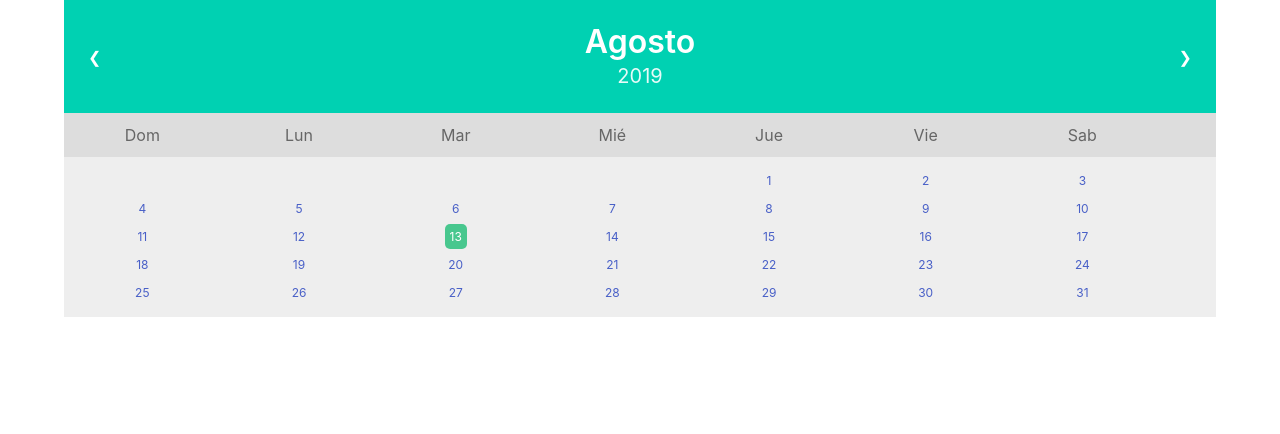
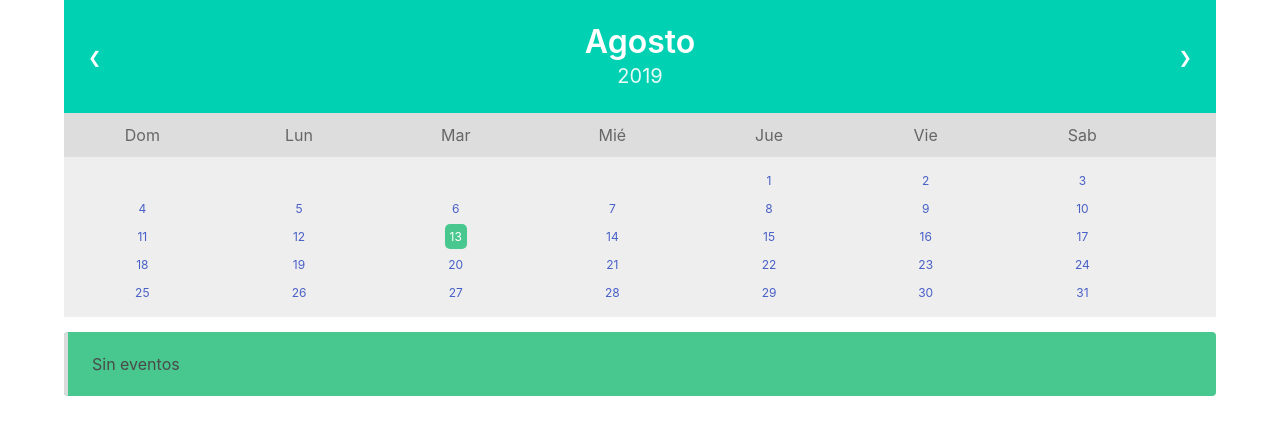
Before and after one commit to leosykes117/calendar, a Vue app in the folder calendar-spa/: page /#/ in a window 1280 px wide. Both pictures are taken after a click on the link "13". Shown: the top 434 px of the page. Built offline with nearby package versions, Linux system fonts and the light colour scheme.

Commit message:
Se agrega el metodo para calcular la semana de pascua; Se añadio el evento para elegir un día y mostrar su información

```diff
--- a/calendar-spa/src/calendarModules/calendar.js
+++ b/calendar-spa/src/calendarModules/calendar.js
@@ -71,19 +71,75 @@ class Calendar {
 		this._year = date.year();
 	}
 
-	get date () {
+	get date() {
 		return this._date;
 	}
 
-	get month () {
+	get month() {
 		return this._month;
 	}
 
-	get year () {
+	get year() {
 		return this._year;
 	}
 
-	zeller () {
+	setDay(currentDay, pascuaDate) {
+		let dateInfo = {};
+		let nowDate = moment([this._year, this._month.index - 1, currentDay]);
+
+		if (nowDate.format('D/M/YYYY') == moment(Date.now()).format('D/M/YYYY')) {
+
+			dateInfo.style = 'active has-background-success has-text-white';
+
+		} else if (pascuaDate != undefined && nowDate.date() == pascuaDate.date()) {
+
+			dateInfo.style = 'active has-background-grey has-text-white';
+			dateInfo.eventName = "Domingo de Pascua"
+
+		} else {
+			if (holidays.hasOwnProperty(`${this._month.index}`)) {
+				for (let date of holidays[this._month.index].dates) {
+					if (date.day == currentDay) {
+						if (date.hasOwnProperty('each')) {
+							if ((this._year - date.each.pivot) % date.each.year == 0) {
+								dateInfo.style = 'active has-background-warning';
+								dateInfo.eventName = date.name
+							}
+						} else {
+							dateInfo.style = 'active has-background-warning';
+							dateInfo.eventName = date.name
+						}
+						break;
+					}
+				}
+			}
+		}
+		return dateInfo;
+	}
+
+	generateMonth() {
+		let days = [];
+		let startDayOfWeek = this.zeller();
+		let pascuaDate = moment(this.pascua())
+		this._month.days += (this._month.days == 28 && moment([this._year]).isLeapYear()) ? startDayOfWeek + 1 : startDayOfWeek;
+
+		for (let i = 1; i <= this._month.days; i++) {
+			let day = {};
+			if (i > startDayOfWeek) {
+				day.index = i - startDayOfWeek;
+				let event = (pascuaDate.month() != this._month.index) ? this.setDay(day.index) : this.setDay(day.index, pascuaDate);
+				day.useClass = event.style;
+				day.eventName = event.eventName;
+			}
+			days.push(day);
+		}
+		return {
+			"name": this._month.name,
+			days
+		};
+	}
+
+	zeller() {
 		let a = Math.trunc((14 - this._month.index + 1) / 12);
 		let y = this._year - a;
 		let m = this._month.index + 12 * a - 2;
@@ -99,40 +155,48 @@ class Calendar {
 		return Math.trunc(h);
 	}
 
-	setDay (currentDay) {
-		let style;
-		if (`${currentDay}/${this._month.index}/${this._year}` == moment(Date.now()).format('D/M/YYYY')) {
-			style = 'active has-background-success has-text-white'
+	pascua() {
+		let M, N;
+
+		if (this._year > 1583 && this._year < 1699) {
+			[M, N] = [22, 2];
+		} else if (this._year > 1700 && this._year < 1799) {
+			[M, N] = [23, 3];
+		} else if (this._year > 1800 && this._year < 1899) {
+			[M, N] = [23, 4];
+		} else if (this._year > 1900 && this._year < 2099) {
+			[M, N] = [24, 5];
+		} else if (this._year > 2100 && this._year < 2199) {
+			[M, N] = [24, 6];
+		} else if (this._year > 2200 && this._year < 2299) {
+			[M, N] = [25, 0];
+		}
+
+		let a = this._year % 19;
+		let b = this._year % 4;
+		let c = this._year % 7;
+		let d = ((19 * a) + M) % 30;
+		let e = ((2 * b) + (4 * c) + (6 * d) + N) % 7;
+		let f = d + e;
+		let day, month;
+
+		if (f < 10) {
+			day = f + 22;
+			month = 3;
 		} else {
-			if (holidays.hasOwnProperty(`${this._month.index}`)) {
-				for (let date of holidays[this._month.index].dates) {
-					if (date.day == currentDay) {
-						style = 'active has-background-warning';
-						break;
-					}
-				}
-			}
+			day = f - 9;
+			month = 4;
 		}
-		return style;
-	}
 
-	generateMonth () {
-		let days = [];
-		let startDayOfWeek = this.zeller();
-		this._month.days += (this._month.days == 28 && moment([this._year]).isLeapYear()) ? startDayOfWeek + 1 : startDayOfWeek;
+		if (day == 26 && month == 4) {
+			day = 19;
+		}
 
-		for (let i = 1; i <= this._month.days; i++) {
-			let day = {};
-			if (i > startDayOfWeek) {
-				day.index = i - startDayOfWeek;
-				day.useClass = this.setDay(day.index);
-			}
-			days.push(day);
+		if (day == 25 && month == 4 && d == 28 && e == 6 && a > 10) {
+			day = 18;
 		}
-		return {
-			"name": this._month.name,
-			days
-		};
+
+		return new Date(this._year, month, day);
 	}
 }
 
--- a/calendar-spa/src/components/shared/DaysMonth.vue
+++ b/calendar-spa/src/components/shared/DaysMonth.vue
@@ -1,7 +1,7 @@
 <template>
   <ul v-if="currentMonth.length != 0" class="days">
     <li v-for="(item, index) in currentMonth.days" :key="index">
-      <a :class="item.useClass">{{ item.index }}</a>
+      <a :class="item.useClass" @click="selectDate(item)">{{ item.index }}</a>
     </li>
   </ul>
 </template>
@@ -16,6 +16,11 @@ export default {
   },
   data() {
     return {};
+  },
+  methods: {
+    selectDate (day) {
+      this.$emit('select', day)
+    }
   }
 };
 </script>
--- a/calendar-spa/src/components/shared/Header.vue
+++ b/calendar-spa/src/components/shared/Header.vue
@@ -17,13 +17,18 @@
       </div>
     </section>
     <calendar-week></calendar-week>
-    <calendar-days :currentMonth="month"></calendar-days>
+    <calendar-days :currentMonth="month" @select="setSelectedDay"></calendar-days>
+    <article v-if="showCard" class="message" :class="selectedDate.useClass">
+      <div class="message-body">
+        {{ selectedDate.eventName | hasEventName}}
+      </div>
+    </article>
   </div>
 </template>
 
 <script>
 import moment from "moment-timezone";
-import Calendar from '../../calendarModules/calendar';
+import Calendar from "../../calendarModules/calendar";
 import CalendarWeek from "./Week.vue";
 import CalendarDays from "./DaysMonth.vue";
 
@@ -37,7 +42,9 @@ export default {
       date: {},
       timer: undefined,
       now: {},
-      month: {}
+      month: {},
+      selectedDate: {},
+      showCard: false
     };
   },
   methods: {
@@ -46,11 +53,17 @@ export default {
     },
     prevMonth() {
       this.date = this.date.clone().subtract(1, "months");
+    },
+    setSelectedDay(day) {
+      this.selectedDate = day;
     }
   },
   filters: {
     formatDateYear(val) {
       return val != undefined ? val.format("YYYY") : "";
+    },
+    hasEventName (val) {
+      return val || 'Sin eventos';
     }
   },
   created() {
@@ -58,19 +71,26 @@ export default {
     this.date = moment(Date.now()).tz("America/Mexico_City");
   },
   computed: {
-    monthName () {
+    monthName() {
       return this.month.name;
     }
   },
   watch: {
-    date (newVal) {
-      console.log("on watch date-->", newVal);
+    date(newVal) {
+      console.log("on watch date");
       let calendar = new Calendar(newVal);
       this.month = calendar.generateMonth();
+    },
+    selectedDate () {
+      console.log("SE DISPARO EL EVENTO:");
+      this.showCard = true;
     }
   }
 };
 </script>
 
 <style lang="scss" scoped>
+.message {
+  margin: 15px auto;
+}
 </style>
--- a/calendar-spa/src/configFiles/holidaysConfig.json
+++ b/calendar-spa/src/configFiles/holidaysConfig.json
@@ -29,16 +29,6 @@
 			"dayOfWeek": 1
 		}]
 	},
-	"4": {
-		"index": 4,
-		"monthName": "Abril",
-		"dates": [{
-			"name": "Día del Niño",
-			"day": 30,
-			"vacation": false,
-			"dayOfWeek": null
-		}]
-	},
 	"5": {
 		"index": 5,
 		"monthName": "Mayo",
@@ -47,11 +37,6 @@
 			"day": 1,
 			"vacation": true,
 			"dayOfWeek": 1
-		}, {
-			"name": "Dia de la Madres",
-			"day": 10,
-			"vacation": false,
-			"dayOfWeek": null
 		}]
 	},
 	"9": {
@@ -79,9 +64,13 @@
         "monthName": "Diciembre",
         "dates": [{
             "name": "Transmisión del Poder Ejecutivo Federal",
-            "day": 25,
+            "day": 1,
             "vacation": true,
-            "dayOfWeek": null
+			"dayOfWeek": null,
+			"each": {
+				"year": 6,
+				"pivot": 1934
+			}
         },{
             "name": "Navidad",
             "day": 25,
```
